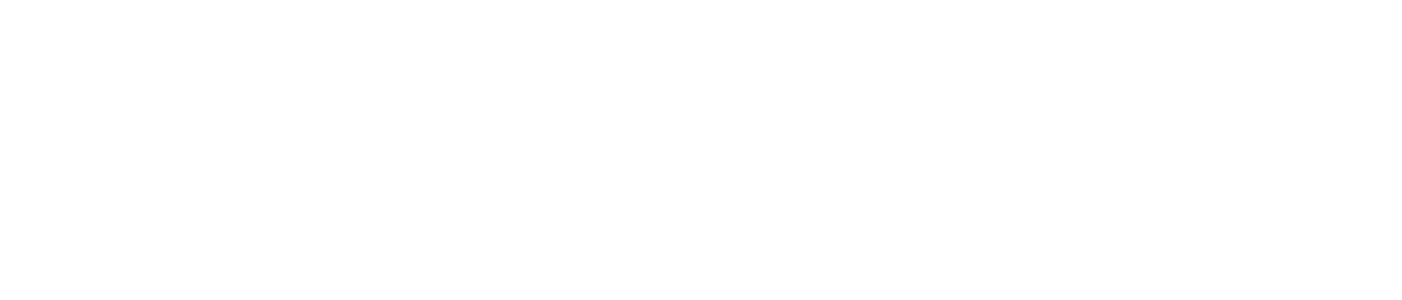
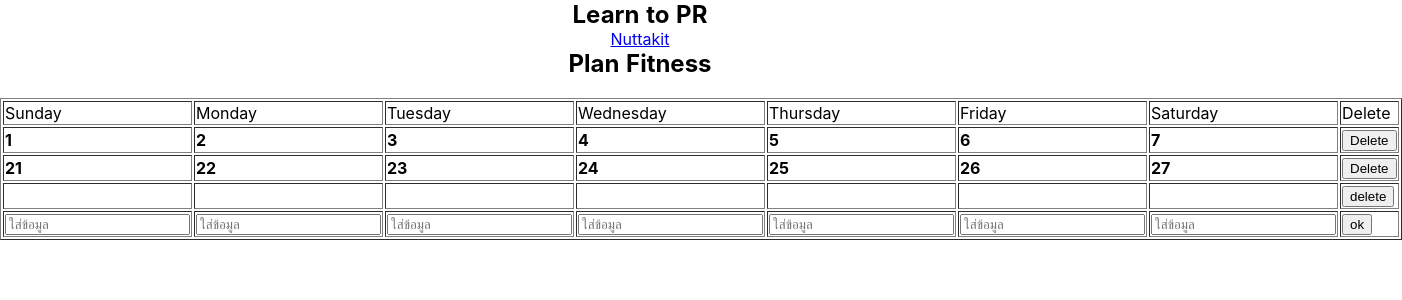
Before and after one commit to supertun555/learn-to-pr, a Nuxt app: page /nuttakit in a window 1280 px wide. Before the commit this address had no page. Shown: the top 300 px of the page, 1402 px wide, since content can reach past the window. Built offline with nearby package versions, Linux system fonts and the light colour scheme.

Commit message:
add nuttakit.vue

```diff
--- a/pages/index.vue
+++ b/pages/index.vue
@@ -1,17 +1,22 @@
 <template>
   <section class="container">
-    <div>
+    <div align="center">
       <h1>Learn to PR</h1>
+      <nuxt-link to="nuttakit">Nuttakit</nuxt-link>
+
     </div>
   </section>
 </template>
 
 <script>
 export default {
-  components: {
+  data () {
   }
 }
 </script>
 
 <style>
+  td {
+    height: auto;width: 50px;
+  }
 </style>
--- /dev/null
+++ b/pages/nuttakit.vue
@@ -0,0 +1,135 @@
+<template>
+  <section class="container">
+    <div align="center">
+      <h1>Learn to PR</h1>
+      <nuxt-link to="nuttakit">Nuttakit</nuxt-link>
+      <h1>Plan Fitness</h1><br>
+      <table border="1px solid black">
+        <tr>
+          <td>Sunday</td>
+          <td>Monday</td>
+          <td>Tuesday</td>
+          <td>Wednesday</td>
+          <td>Thursday</td>
+          <td>Friday</td>
+          <td>Saturday</td>
+          <td>Delete</td>
+        </tr>
+        <tr v-for="(users, index) in user">
+          <td><b>{{ users.suns }}</b></td>
+          <td><b>{{ users.mons }}</b></td>
+          <td><b>{{ users.tues }}</b></td>
+          <td><b>{{ users.weds }}</b></td>
+          <td><b>{{ users.thus }}</b></td>
+          <td><b>{{ users.fris }}</b></td>
+          <td><b>{{ users.sats }}</b></td>
+          <td><button @click="deletePlan(index)">Delete</button></td>
+        </tr>
+        <tr>
+          <td><b>{{isuns}}</b></td>
+          <td><b>{{imons}}</b></td>
+          <td><b>{{itues}}</b></td>
+          <td><b>{{iweds}}</b></td>
+          <td><b>{{ithus}}</b></td>
+          <td><b>{{ifris}}</b></td>
+          <td><b>{{isats}}</b></td>
+          <td><button>delete</button></td>
+        </tr>
+        <tr>
+          <td><input type="text" placeholder="ใส่ข้อมูล" v-model="isuns"></td>
+          <td><input type="text" placeholder="ใส่ข้อมูล" v-model="imons"></td>
+          <td><input type="text" placeholder="ใส่ข้อมูล" v-model="itues"></td>
+          <td><input type="text" placeholder="ใส่ข้อมูล" v-model="iweds"></td>
+          <td><input type="text" placeholder="ใส่ข้อมูล" v-model="ithus"></td>
+          <td><input type="text" placeholder="ใส่ข้อมูล" v-model="ifris"></td>
+          <td><input type="text" placeholder="ใส่ข้อมูล" v-model="isats"></td>
+          <td><button @click="addUser">ok</button></td>
+        </tr>
+      </table>
+    </div>
+  </section>
+</template>
+
+<script>
+export default {
+  data () {
+    return {
+      isuns: '',
+      imons: '',
+      itues: '',
+      iweds: '',
+      ithus: '',
+      ifris: '',
+      isats: '',
+      user: [
+        {
+          suns: '1',
+          mons: '2',
+          tues: '3',
+          weds: '4',
+          thus: '5',
+          fris: '6',
+          sats: '7'
+        },
+        {
+          suns: '21',
+          mons: '22',
+          tues: '23',
+          weds: '24',
+          thus: '25',
+          fris: '26',
+          sats: '27'
+        }
+      ]
+    }
+  },
+  methods: {
+    addPlan: function () {
+      if (this.isuns === '' || this.imons === '' || this.itues === '' || this.iweds === '' || this.ithus === '' || this.ifris === '' || this.sats === '') {
+        return
+      }
+      this.user.push({
+        suns: this.isuns,
+        mons: this.imons,
+        tues: this.itues,
+        weds: this.iweds,
+        thus: this.ithus,
+        fris: this.ifris,
+        sats: this.isats
+      })
+    },
+    deleteUser: function (index) {
+      this.user.splice(index, 1)
+    }
+  },
+  computed: {
+    isun: function () {
+      return this.isuns
+    },
+    imons: function () {
+      return this.imons
+    },
+    itues: function () {
+      return this.itues
+    },
+    iweds: function () {
+      return this.iweds
+    },
+    ithus: function () {
+      return this.ithus
+    },
+    ifris: function () {
+      return this.ifris
+    },
+    isats: function () {
+      return this.isats
+    }
+  }
+}
+</script>
+
+<style>
+  td {
+    height: auto;width: 50px;
+  }
+</style>
```
